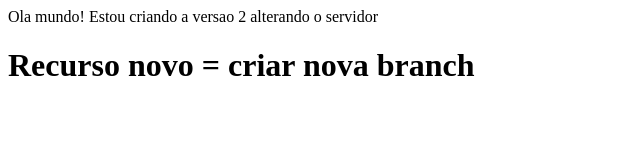
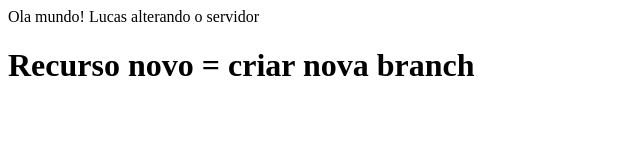
Before and after one commit to lucasbarciela/ProjetoYasuo, a plain HTML site: page index.html in a window 1280 px wide. Shown: the whole page, without its empty margins (0-640 px from the left). Drawn offline with Linux system fonts and the light colour scheme.

Commit message:
Update index.html

```diff
--- a/index.html
+++ b/index.html
@@ -7,7 +7,7 @@
 
 <body>
 Ola mundo!
-Estou criando a versao 2
+Lucas
 alterando o servidor
 <h1>Recurso novo = criar nova branch</h1>
 </body>
```
